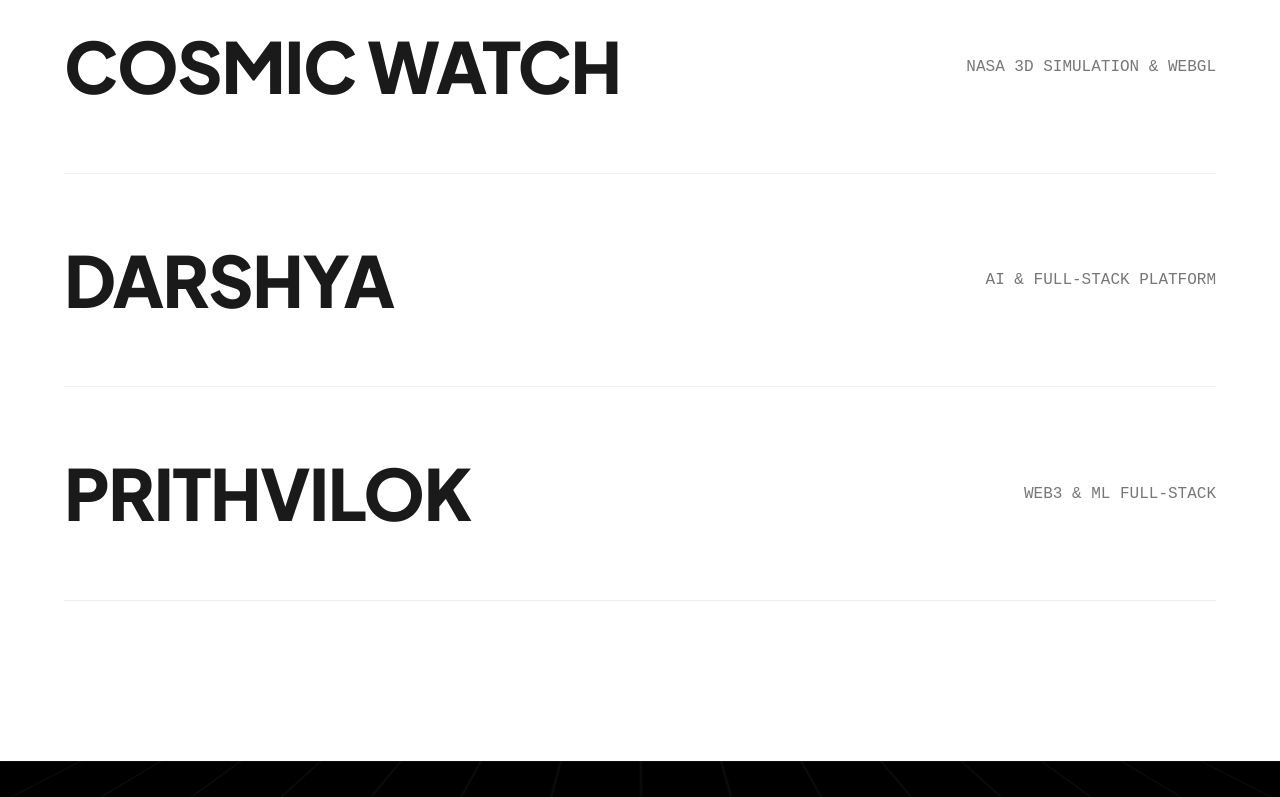
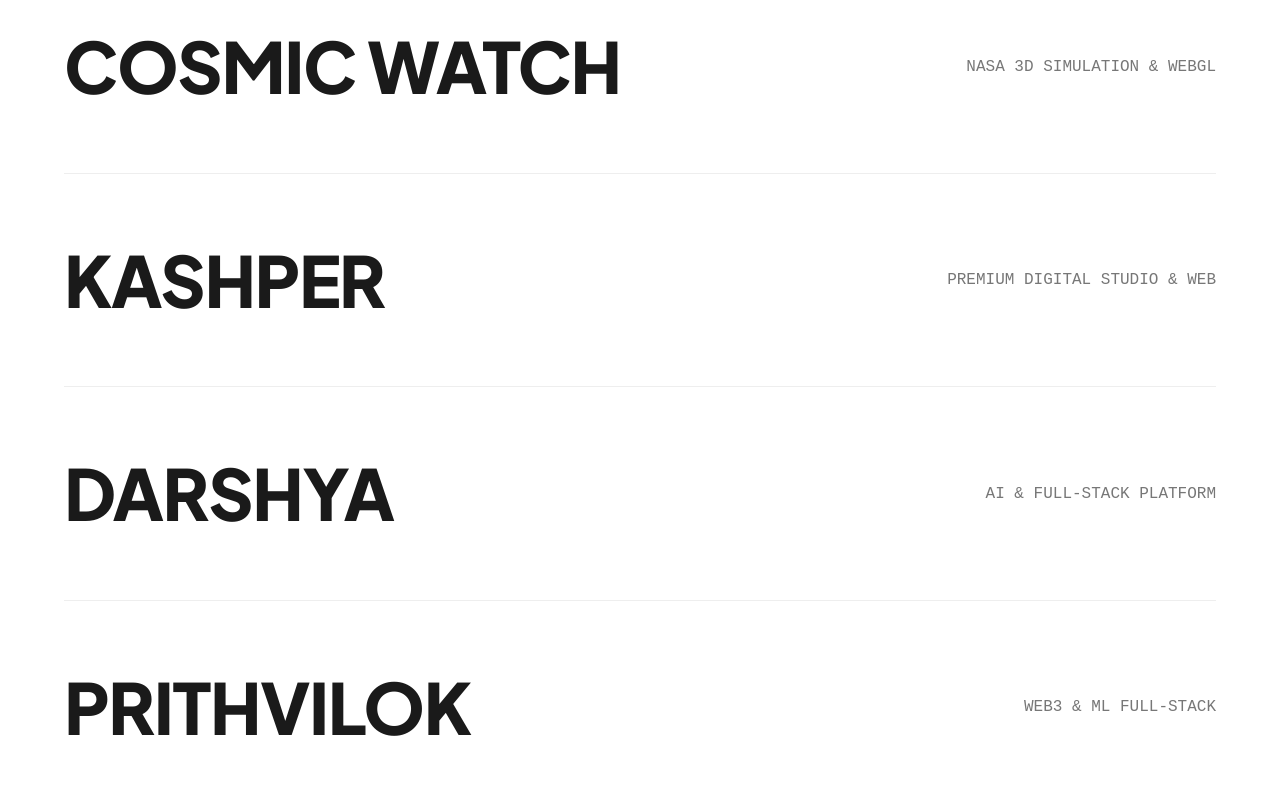
Before and after one commit to Adarshhspeaks/adarsh-portfolio, a React (Vite) app: page /works in a window 1280 px wide. Shown: the part 606-1403 px from the top of the page. Built offline with nearby package versions, Linux system fonts and the light colour scheme; no server answers; a web font is replaced by a local one.

Commit message:
Add KASHPER project to projects showcase

```diff
--- a/src/data/constants.js
+++ b/src/data/constants.js
@@ -22,6 +22,13 @@
     desc: 'Real-time 3D heliocentric Solar System & Near-Earth Asteroid (NEO) radar powered by NASA JPL live telemetry, Keplerian orbital mechanics, and Three.js/React.',
     link: 'https://cosmic-watch-nine.vercel.app/',
     img: cosmicWatchImg
+  },
+  {
+    client: 'PREMIUM DIGITAL STUDIO & WEB',
+    title: 'KASHPER',
+    desc: 'Premium digital studio crafting immersive interactive digital experiences, cutting-edge UI/UX, and high-performance modern web platforms.',
+    link: 'https://kashper-hq.web.app/',
+    img: 'https://images.unsplash.com/photo-1618005182384-a83a8bd57fbe?q=80&w=2000&auto=format&fit=crop'
   },
   {
     client: 'AI & FULL-STACK PLATFORM',
```
